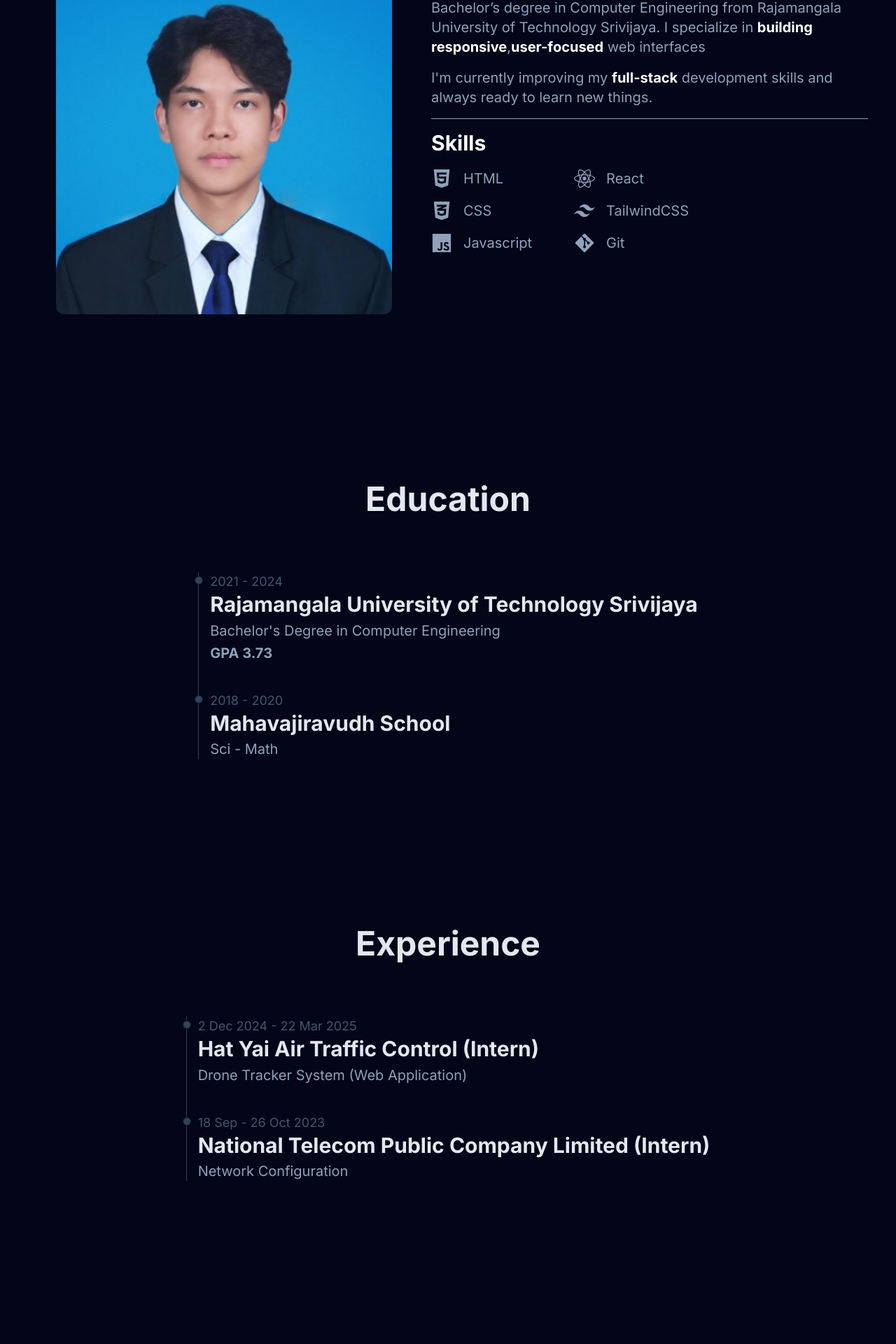
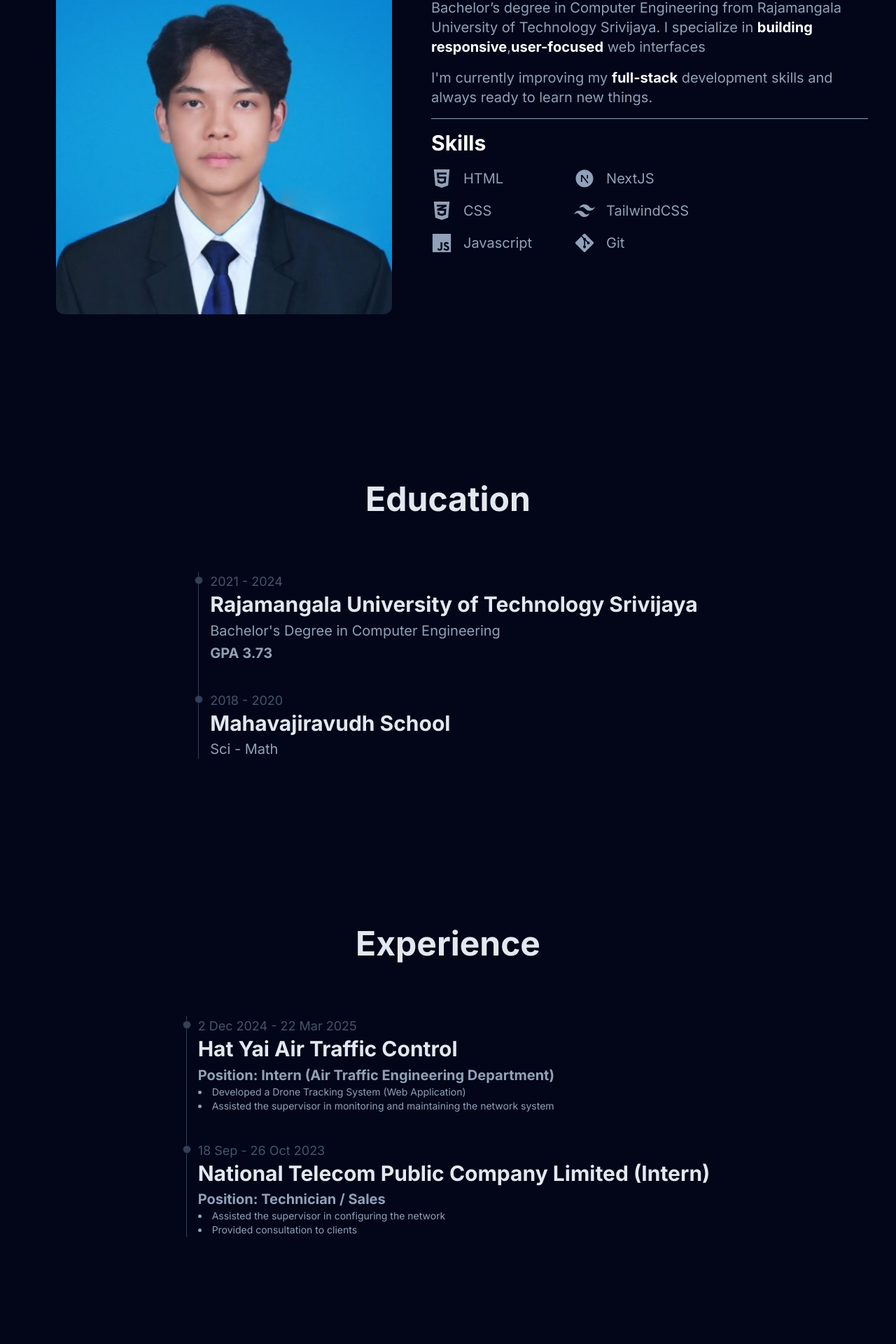
Before and after one commit to cabbaj/my-portfolio-react-tailwind, a React (Vite) app: page / in a window 1280 px wide. Shown: the part 1183-3103 px from the top of the page at 70% size. Built offline with nearby package versions, Linux system fonts and the light colour scheme.

Commit message:
fix about, experience section

```diff
--- a/src/sections/About.jsx
+++ b/src/sections/About.jsx
@@ -1,10 +1,10 @@
 import mePic from "../assets/me-pic.jpg";
-import { FaReact } from "react-icons/fa";
 import { FaHtml5 } from "react-icons/fa";
 import { IoLogoJavascript } from "react-icons/io5";
 import { FaCss3Alt } from "react-icons/fa";
 import { RiTailwindCssFill } from "react-icons/ri";
 import { FaGitAlt } from "react-icons/fa";
+import { RiNextjsFill } from "react-icons/ri";
 
 const About = () => {
   return (
@@ -52,8 +52,8 @@ const About = () => {
             </ul>
             <ul className="space-y-4 text-sm md:text-base lg:text-xl ">
               <li className="flex items-center gap-4">
-                <FaReact size="1.5em" />
-                React
+                <RiNextjsFill size="1.5em" />
+                NextJS
               </li>
               <li className="flex items-center gap-4">
                 <RiTailwindCssFill size="1.5em" />
--- a/src/sections/Experience.jsx
+++ b/src/sections/Experience.jsx
@@ -1,6 +1,9 @@
 const Experience = () => {
   return (
-    <section id="experience" className="container flex flex-col items-center justify-center px-4 mt-60 ">
+    <section
+      id="experience"
+      className="container flex flex-col items-center justify-center px-4 mt-60 "
+    >
       <h2 className="text-left section-heading">Experience</h2>
       <div className="flex flex-col gap-10 mt-8 lg:mt-20">
         <ol className="relative border-gray-700 border-s">
@@ -10,11 +13,18 @@ const Experience = () => {
               2 Dec 2024 - 22 Mar 2025
             </time>
             <h3 className="font-bold text-left sub-heading">
-              Hat Yai Air Traffic Control (Intern)
+              Hat Yai Air Traffic Control
             </h3>
-            <p className="mt-1 text-left muted-text">
-              Drone Tracker System (Web Application)
+            <p className="mt-1 font-bold text-left muted-text">
+              Position: Intern (Air Traffic Engineering Department)
             </p>
+            <ul className="text-sm list-disc list-inside muted-text">
+              <li>Developed a Drone Tracking System (Web Application)</li>
+              <li>
+                Assisted the supervisor in monitoring and maintaining the
+                network system
+              </li>
+            </ul>
           </li>
           <li className="ms-4">
             <div className="absolute w-3 h-3 rounded-full mt-1.5 -start-1.5 border border-slate-900 bg-slate-700"></div>
@@ -24,7 +34,13 @@ const Experience = () => {
             <h3 className="font-bold text-left sub-heading">
               National Telecom Public Company Limited (Intern)
             </h3>
-            <p className="mt-1 text-left muted-text">Network Configuration</p>
+            <p className="mt-1 font-bold text-left muted-text">
+              Position: Technician / Sales
+            </p>
+            <ul className="text-sm list-disc list-inside muted-text">
+              <li>Assisted the supervisor in configuring the network</li>
+              <li>Provided consultation to clients</li>
+            </ul>
           </li>
         </ol>
       </div>
```
Also changed, not shown: 1 other file (tests, documents, lock files or other folders).
